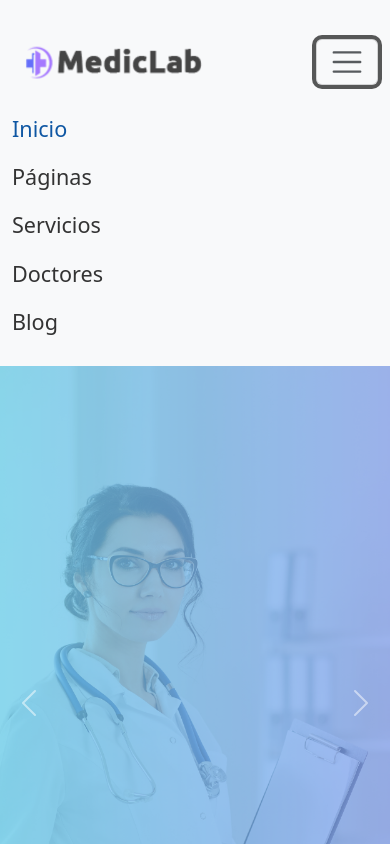
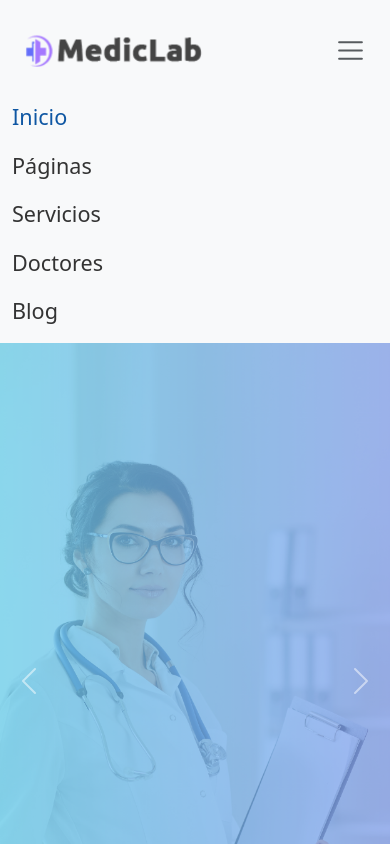
Before and after one commit to dvelezroman/exxo-imagen-web, an Angular app: page /home in a window 390 px wide. Both pictures are taken after a click on the button "Toggle navigation". Shown: the top 844 px of the page. Built offline with nearby package versions, Linux system fonts and the light colour scheme.

Commit message:
actualizado

```diff
--- a/src/app/app.routes.ts
+++ b/src/app/app.routes.ts
@@ -12,7 +12,7 @@ import { DoctorDetallesComponent } from './pages/doctor-detalles/doctor-detalles
 import { BlogDetallesComponent } from './pages/blog-detalles/blog-detalles.component';
 
 export const routes: Routes = [
-    { path: '', component: HomeComponent },
+    { path: '', redirectTo: '/home', pathMatch: 'full' },
     { path: 'home', component: HomeComponent },
     { path: 'about-us', component: AboutUsComponent },
     { path: 'appointment', component: AppointmentComponent },
--- a/src/app/components/navbar/navbar.component.css
+++ b/src/app/components/navbar/navbar.component.css
@@ -83,8 +83,18 @@
   }
 
   .navbar-toggler{
-    font-size: 1.5rem;
+    border: none;
+    font-size: 1.3rem;
   }
+
+  .navbar-toggler:focus,
+  .navbar-toggler:active,
+  .navbar-toggler.collapsed {
+    outline: none;
+    box-shadow: none;
+    border: none;
+}
+
 
   @media (max-width: 992px) {
     .navbar-nav .nav-item {
@@ -113,3 +123,10 @@
       padding-bottom: 0rem;
   }
   }
+
+  @media (max-width: 768px) {
+    .navbar {
+      padding: 0rem 0;
+      font-size: 1.25rem;
+    }
+  }
--- a/src/app/components/navbar/navbar.component.html
+++ b/src/app/components/navbar/navbar.component.html
@@ -9,7 +9,7 @@
       <div class="collapse navbar-collapse" id="navbarNav">
         <ul class="navbar-nav ms-auto">
           <li class="nav-item">
-            <a class="nav-link active" aria-current="page" routerLink="/home" routerLinkActive="active">Inicio</a>
+            <a class="nav-link active" aria-current="page" routerLink="/home" routerLinkActive="active" [routerLinkActiveOptions]="{ exact: true }">Inicio</a>
           </li>
 
           <li class="nav-item dropdown" routerLinkActive="active">
--- a/src/app/components/navbar/navbar.component.ts
+++ b/src/app/components/navbar/navbar.component.ts
@@ -1,5 +1,6 @@
 import { Component } from '@angular/core';
 import { RouterModule } from '@angular/router';
+
 
 @Component({
   selector: 'app-navbar',
```
